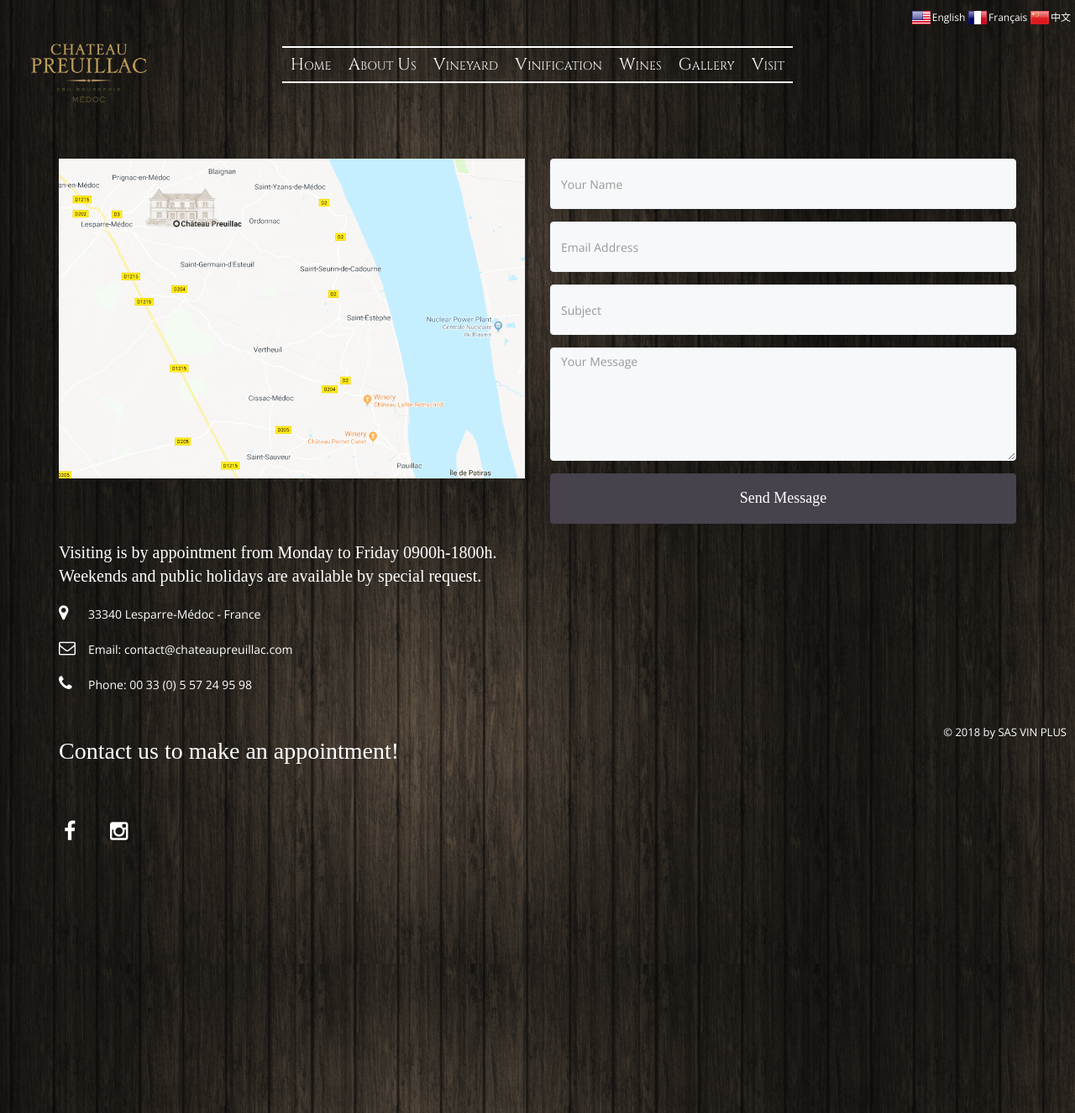
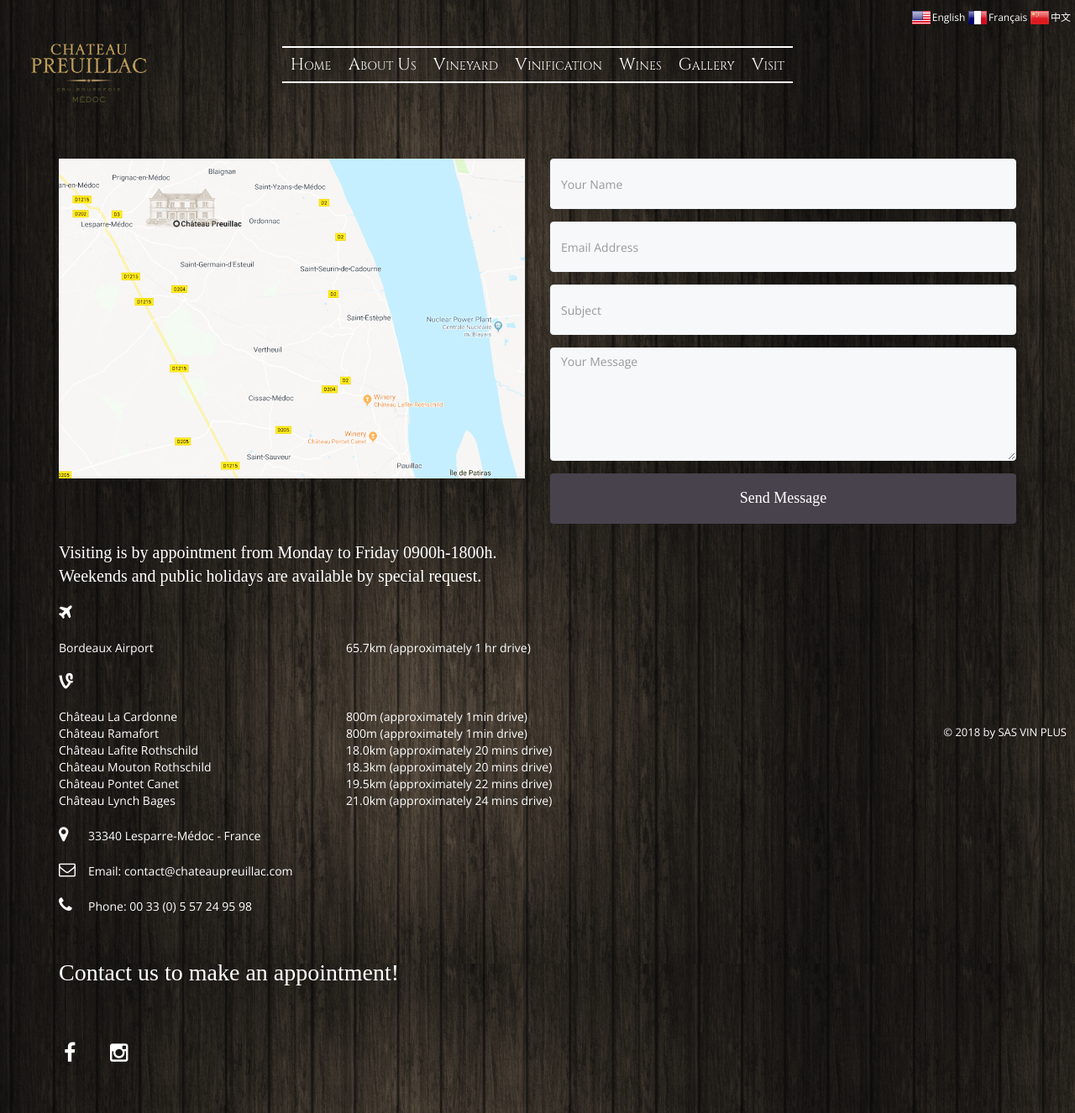
Before and after one commit to lyenchen/preuillac, a Jekyll site: the page built from contact.html, in a window 1280 px wide. Shown: the whole page at 84% size. Built offline with Jekyll 4.4.1, drawn with Linux system fonts in a browser that asks for light colours; nearby versions of some CDN libraries; some web fonts are replaced; comment, search, counter and statistics services are not loaded.

Commit message:
20190209

```diff
--- a/_includes/contact-info.html
+++ b/_includes/contact-info.html
@@ -2,6 +2,49 @@
 <ul class="address-block">
   <li>
     <p>Visiting is by appointment from Monday to Friday 0900h-1800h. <br /> Weekends and public holidays are available by special request.</p>
+  </li>
+  <li>
+    <i class="fa fa-plane"></i>
+  </li>
+  <li>
+    <table width="70%">
+      <tr>
+        <td width="30%">Bordeaux Airport</td>
+        <td width="40%">65.7km (approximately 1 hr drive)</td>
+      </tr>
+    </table>
+  </li>
+  <li>
+    <i class="fa fa-vine"></i>
+  </li>
+  <li>
+    <table width="70%">
+      <tr>
+        <td width="30%">Château La Cardonne</td>
+        <td width="40%">800m (approximately 1min drive)</td>
+      </tr>
+      <tr>
+        <td width="30%">Château Ramafort</td>
+        <td width="40%">800m (approximately 1min drive)</td>
+      </tr>
+      <tr>
+        <td width="30%">Château Lafite  Rothschild</td>
+        <td width="40%">18.0km (approximately 20 mins drive)</td>
+      </tr>
+      <tr>
+        <td width="30%">Château Mouton Rothschild</td>
+        <td width="40%">18.3km (approximately 20 mins drive)</td>
+      </tr>
+      <tr>
+        <td width="30%">Château Pontet Canet</td>
+        <td width="40%">19.5km (approximately 22 mins drive)</td>
+      </tr>
+      <tr>
+        <td width="30%">Château Lynch Bages</td>
+        <td width="40%">21.0km (approximately 24 mins drive)</td>
+      </tr>
+    </table>
+  </li>
   <li>
     <i class="fa fa-map-marker"></i>33340 Lesparre-Médoc - France
   </li>
```
Also changed, not shown: img/grapes.png (added), 1 other file.
